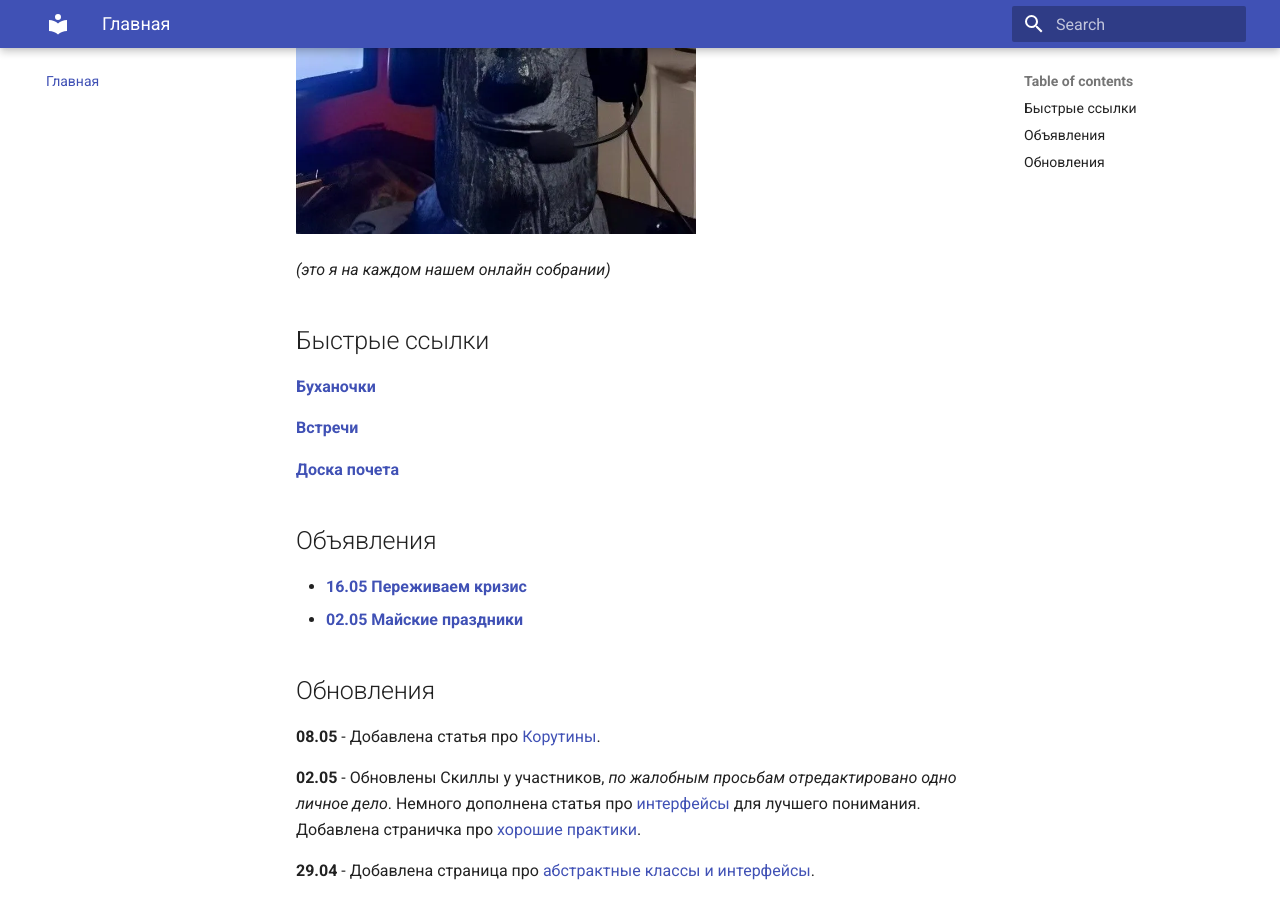
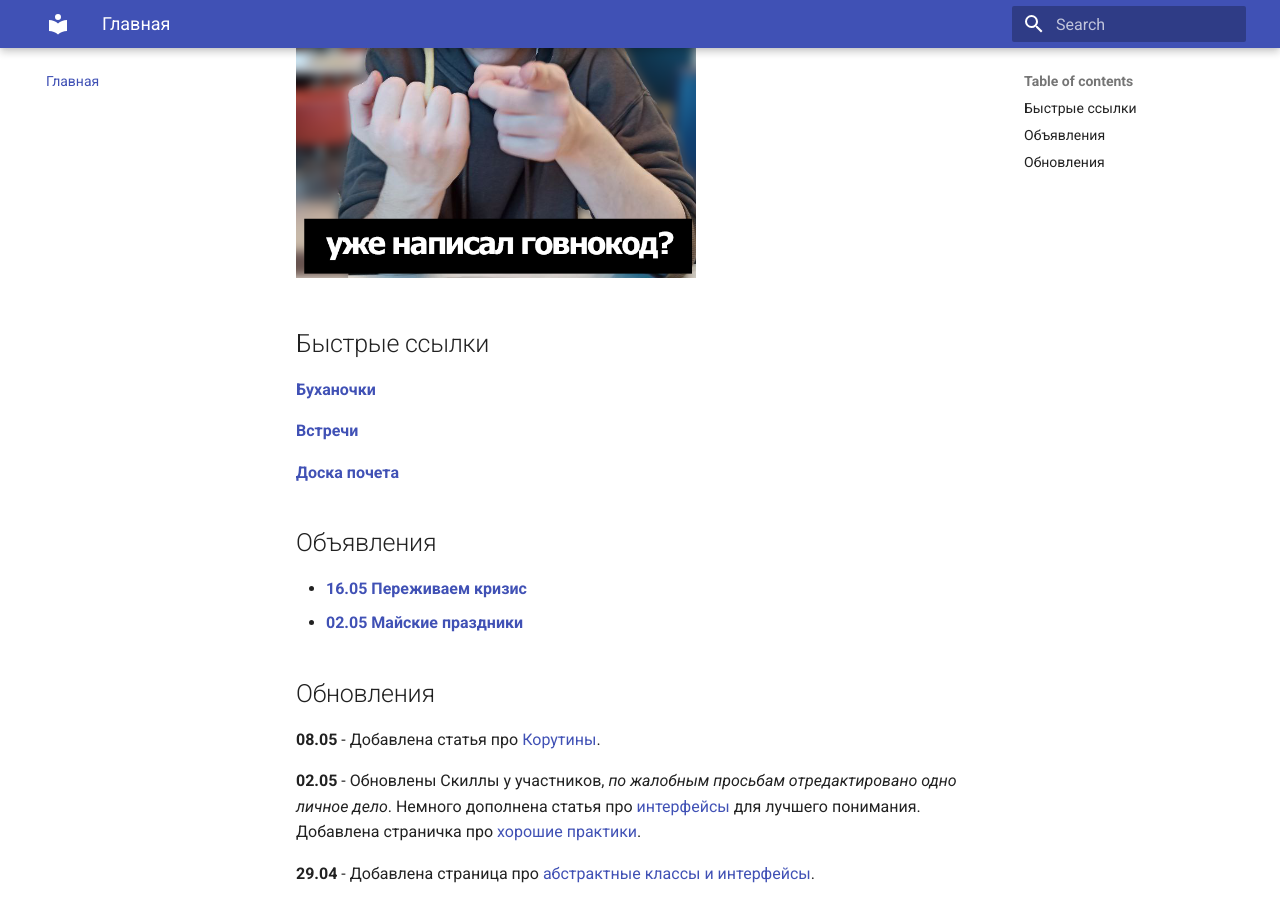
Before and after one commit to FrostHoll/spark-gamedev-wiki, an MkDocs documentation site: the page built from docs/index.md, in a window 1280 px wide and 900 px high, scrolled down 394 px. Built offline with MkDocs 1.6.1 and Material for MkDocs 9.7.7, drawn with Linux system fonts in a browser that asks for light colours.

Commit message:
18.05
- changed meme of the day

```diff
--- a/docs/index.md
+++ b/docs/index.md
@@ -1,6 +1,4 @@
 <img src="attachments/meme1.png" width="400" height="400">
-
-*(это я на каждом нашем онлайн собрании)*
 
 ## Быстрые ссылки
 
```
Also changed, not shown: docs/attachments/meme1.png, 1 other file.
